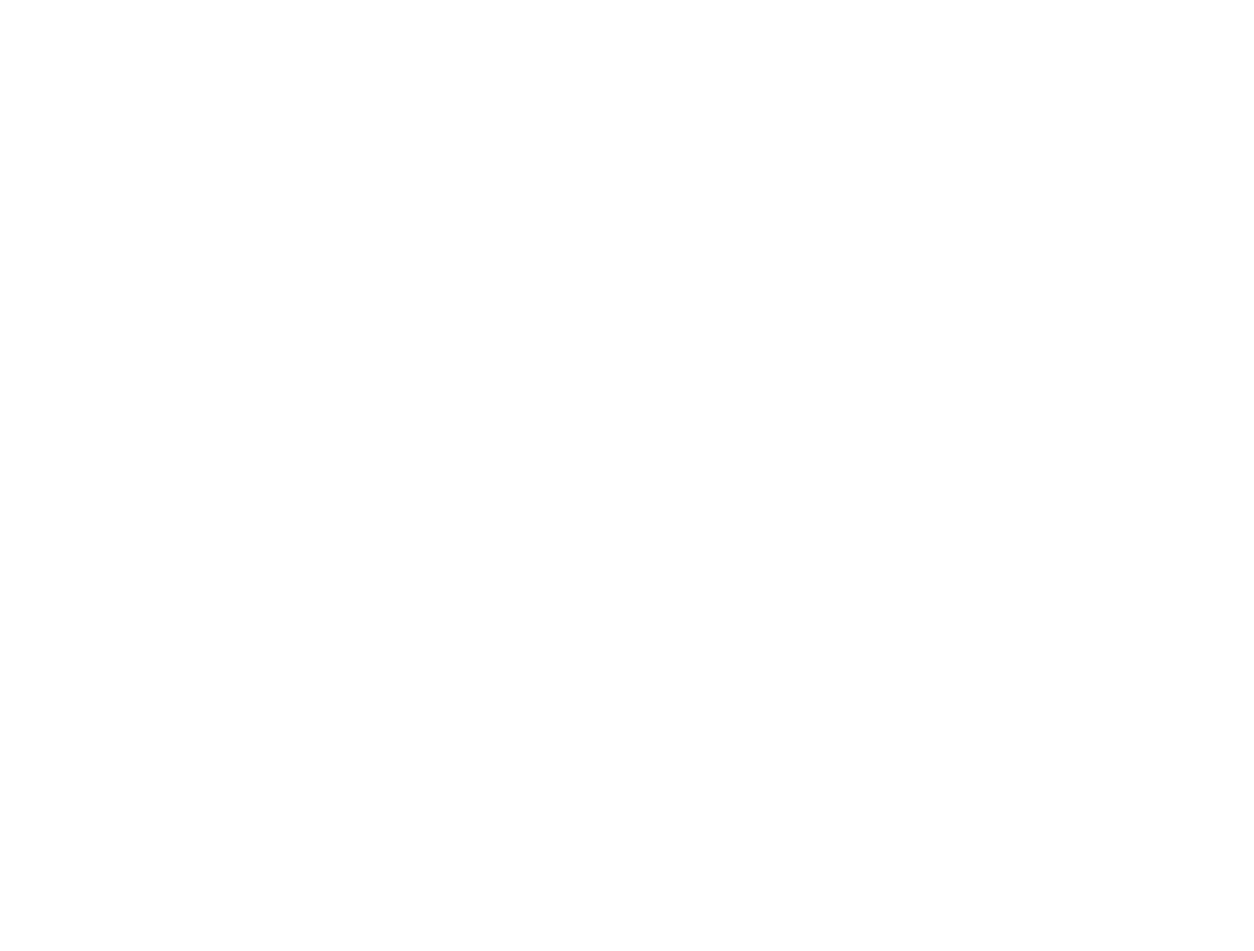
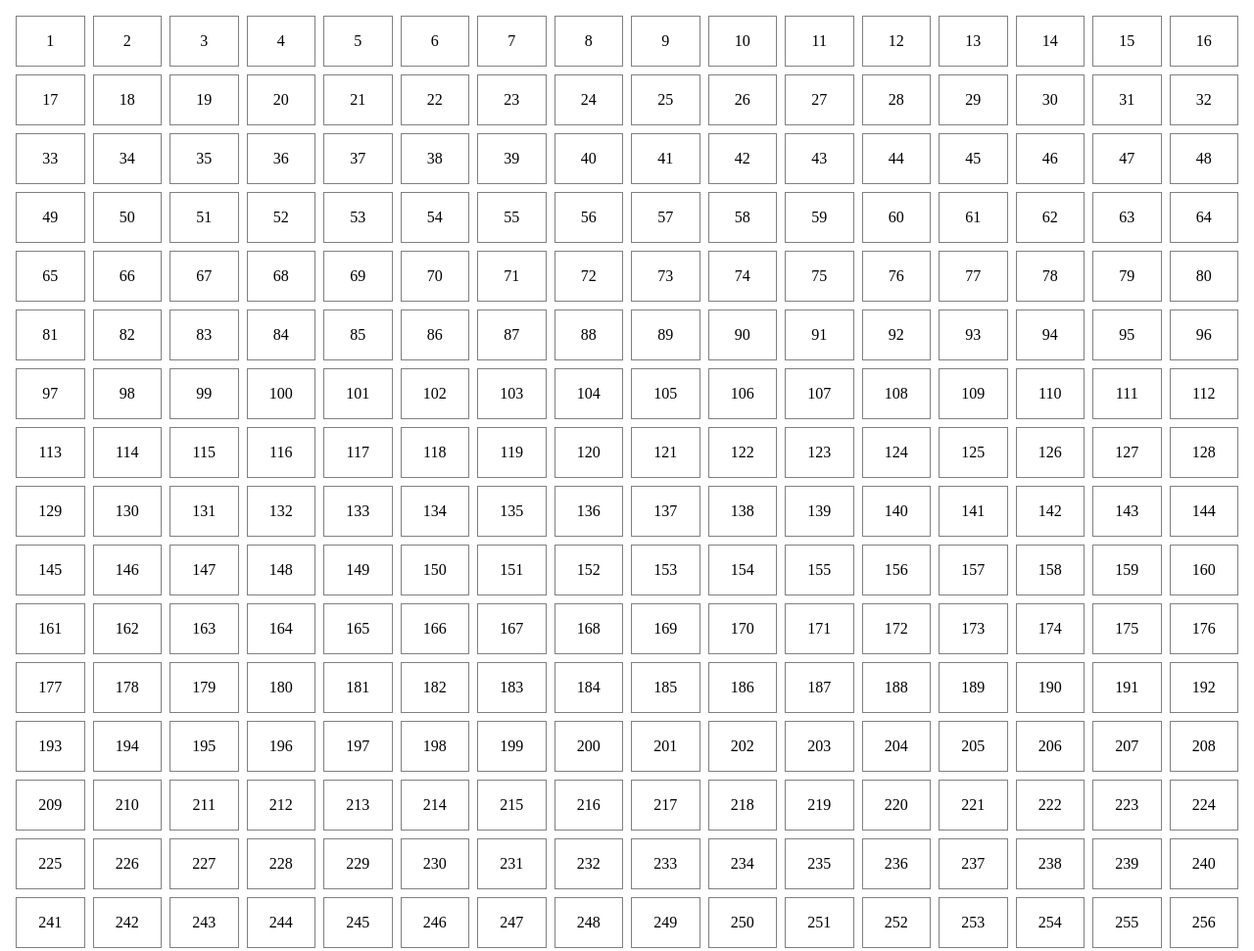
Before and after one commit to btramel/etch-a-sketch, a plain HTML site: page index.html in a window 1280 px wide. Shown: the whole page at 98% size. Before the commit the page ends 800 px from the top, so only its background shows below. Drawn offline with Linux system fonts and the light colour scheme.

Commit message:
populated page with a 16x16 grid using CSS grid and Javascript

```diff
--- a/index.html
+++ b/index.html
@@ -8,9 +8,9 @@
     <title>Etch A Sketch</title>
 </head>
 <body>
-    <div class="container">
+    <!-- will be populated via javascript -->
+    <div id="container"></div>
 
-    </div>
     <script src="scripts.js"></script>
 </body>
 </html>
--- a/scripts.js
+++ b/scripts.js
@@ -0,0 +1,22 @@
+// sets important constants and variables
+const container = document.getElementById('container');
+let defaultSize = 16;
+
+function makeRows(rows, cols) {
+    // enters container div, sets the "--grid-rows" variable equal to "rows"
+    // same for --grid-cols and cols
+    container.style.setProperty('--grid-rows', rows);
+    container.style.setProperty('--grid-cols', cols);
+
+    // while c is less than the total area, create a div element
+    // also adds text to the element
+    // also adds classname "grid-item" to the element
+    for (c = 0; c < (rows * cols); c++) {
+      let cell = document.createElement('div');
+      cell.innerText = (c + 1);
+      container.appendChild(cell).className = 'grid-item';
+    };
+  };
+
+  // calls the function to defaultSize of 16 x 16
+  makeRows(defaultSize, defaultSize);
--- a/styles.css
+++ b/styles.css
@@ -0,0 +1,32 @@
+:root {
+    --grid-cols: 1;
+    --grid-rows: 1;
+}
+
+*, *::after, *::before {
+    box-sizing: border-box;
+    margin: 0;
+    padding: 0;
+}
+
+html, body {
+    max-width: 100vw;
+    max-height: 100vh;
+}
+
+/* --grid-rows is altered dynamically in the script page */
+/* creates rows and columns of 1fr size --grid-rows x --grid-cols times */
+#container {
+    display: grid;
+    gap: .5em;
+    grid-template-rows: repeat(var(--grid-rows), 1fr);
+    grid-template-columns: repeat(var(--grid-cols), 1fr);
+    padding: 1em;
+}
+
+/* basic styles for the grid */
+.grid-item {
+    padding: 1em;
+    border: 1px solid grey;
+    text-align: center;
+}
```
